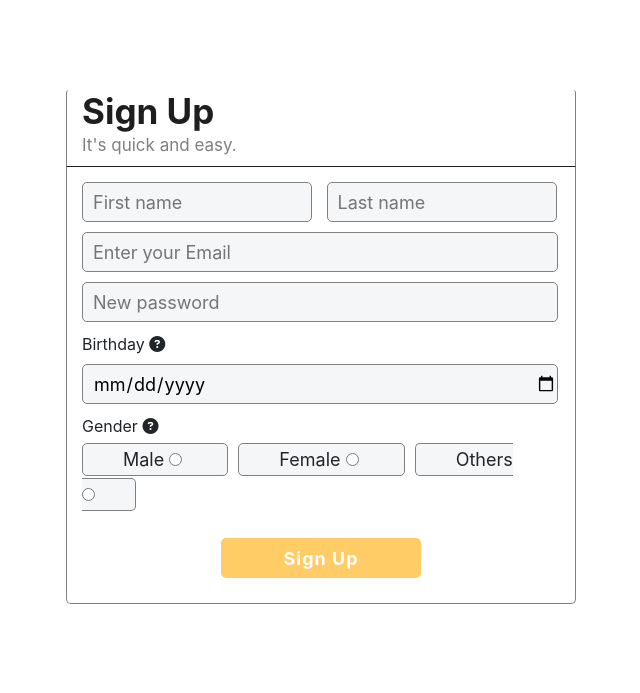
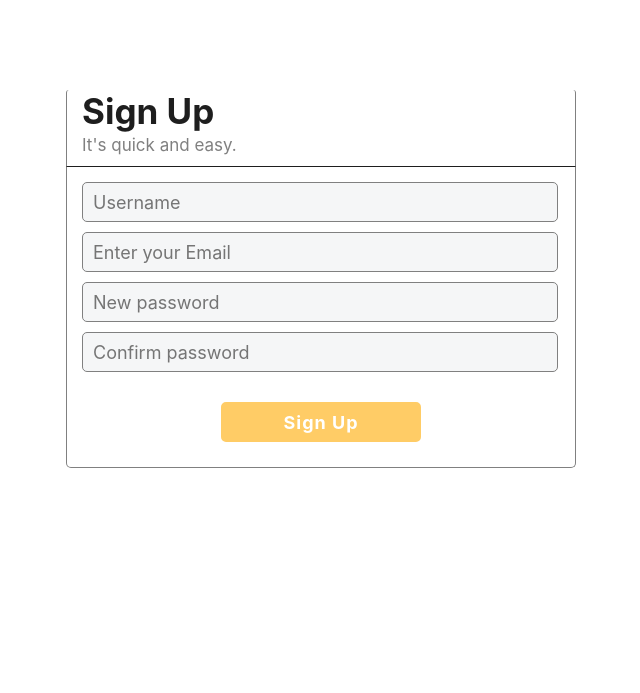
Before and after one commit to RaiNigam/todo1, a PHP site: page /signup.php in a window 1280 px wide. Shown: the top 693 px of the page, without its empty margins (319-959 px from the left). Run offline with PHP 8.4, Linux system fonts and the light colour scheme; some libraries are stand-ins or nearby versions.

Commit message:
signup.php updated

```diff
--- a/css/loginout.css
+++ b/css/loginout.css
@@ -163,22 +163,12 @@
     padding-top: 15px;
 }
 
-.firstName{
+.user-name{
     padding-left: 10px;
     font-size: 18px;
     height: 40px;
-    width: 230px;
+    width: 476px;
     margin-right: 10px;
-    border: 1px solid grey;
-    border-radius: 5px;
-    background-color: #f5f6f7;
-}
-
-.lastName{
-    padding-left: 10px;
-    font-size: 18px;
-    height: 40px;
-    width: 230px;
     border: 1px solid grey;
     border-radius: 5px;
     background-color: #f5f6f7;
@@ -201,6 +191,17 @@
 }
 
 .Password{
+    padding-left: 10px;
+    font-size: 18px;
+    height: 40px;
+    width: 476px;
+    margin-top: 10px;
+    border: 1px solid grey;
+    border-radius: 5px;
+    background-color: #f5f6f7;
+}
+
+.confirm-password{
     padding-left: 10px;
     font-size: 18px;
     height: 40px;
--- a/signup.php
+++ b/signup.php
@@ -22,25 +22,10 @@
                 </header>
                 <main class="row row-main">
                     <div class="col col-main">
-                        <input class="firstName" type="text" placeholder="First name" name="First name" title="What's your first name?"/>
-                        <input class="lastName" type="text" placeholder="Last name" name="last name" title="what's your last name?"/><br/>
+                        <input class="user-name" type="text" placeholder="Username" name="username" title="What's your username?"/><br/>
                         <input class="Email" type="email" placeholder="Enter your Email" name="email" title="Enter your email ID"/><br/>
                         <input class="Password" type="password" placeholder="New password" name="password" title="Password must be 8 character long"/><br/>
-                        <label class="b-day" for="birthday">Birthday <i class="fa-solid fa-circle-question"></i></label><br/>
-                        <input class="birthday" type="date" id="birthday" name="birthday"/><br/>
-                        <label class="Gender" for="">Gender <i class="fa-solid fa-circle-question"></i></label><br/>
-                        <span class="male">
-                            <label class="M" for="male">Male</label>
-                            <input type="radio" id="male" name="gender" value="male"/>
-                        </span>
-                        <span class="female">
-                            <label class="F" for="female">Female</label>
-                            <input type="radio" id="female" name="gender" value="female"/>
-                        </span>
-                        <span class="others">
-                            <label class="O" for="others">Others</label>
-                            <input type="radio" id="others" name="gender" value="others"/>
-                        </span>
+                        <input class="Password" type="confirm-password" placeholder="Confirm password" name="confirm-password" title="Password must be 8 character long"/><br/>
                     </div>
                 </main>
                 <footer class="row signup-btn">
```
